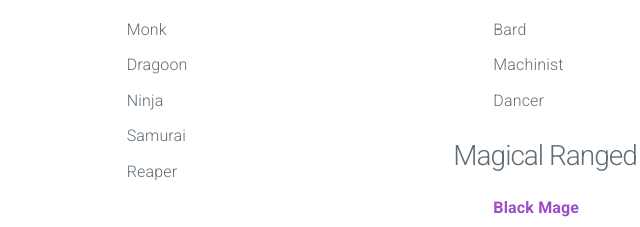
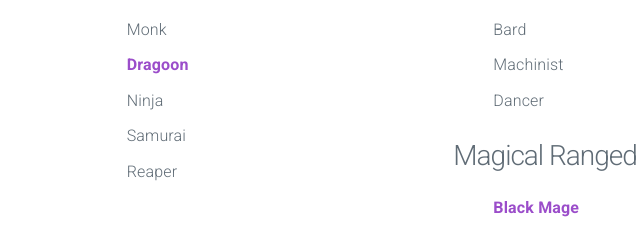
Before and after one commit to preyx/xivquickcalc, a plain HTML site: page docs/index.html in a window 1280 px wide. Shown: the part 140-367 px from the top of the page, 380-1020 px from the left. Drawn offline with nearby package versions, Linux system fonts and the light colour scheme.

Commit message:
Update index.html
add DRG calculator link

```diff
--- a/docs/index.html
+++ b/docs/index.html
@@ -54,7 +54,7 @@
                 <h3>Melee DPS</h3>
                 <dl>
                     <dd>Monk</dd>
-                    <dd>Dragoon</dd>
+                    <dd><a href="drg.html">Dragoon</a></dd>
                     <dd>Ninja</dd>
                     <dd>Samurai</dd>
                     <dd>Reaper</dd>
```
